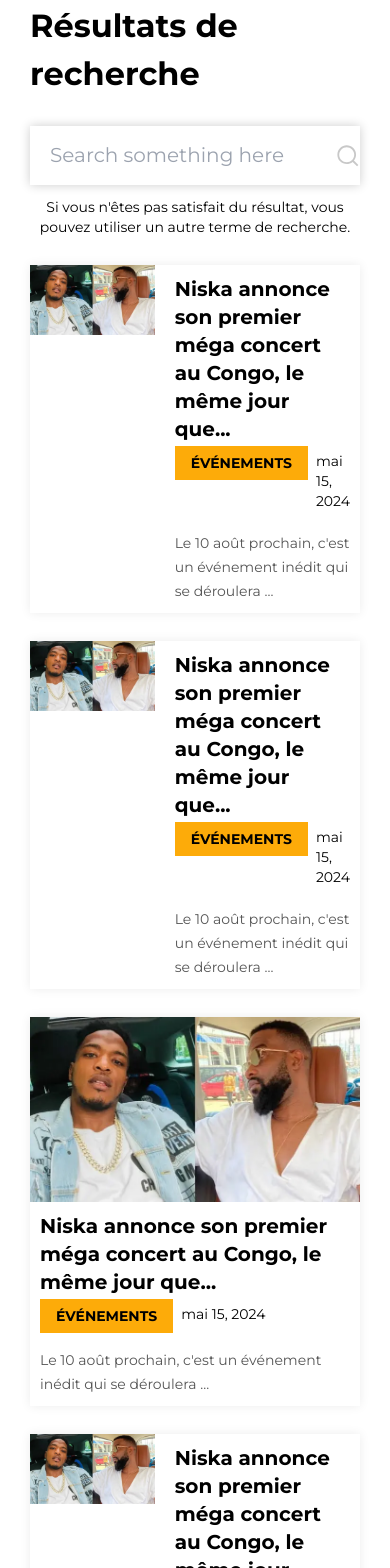
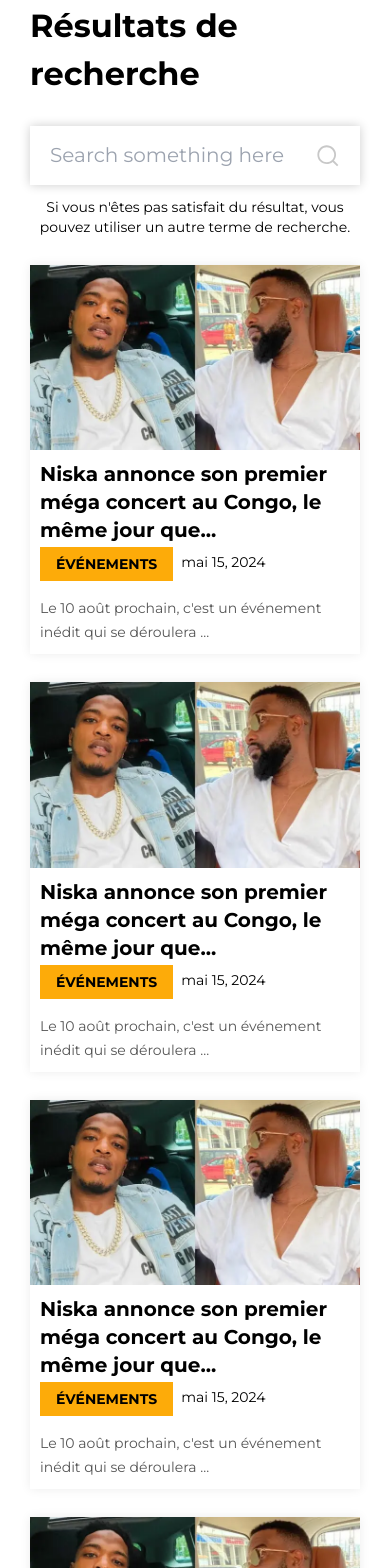
Before and after one commit to JoeMayinzi/mbote.cd, a Next.js app: page /searchpage in a window 390 px wide. Shown: the part 140-1708 px from the top of the page. Built offline with nearby package versions, Linux system fonts and the light colour scheme.

Commit message:
inteigration : make the author page responsie

```diff
--- a/src/app/searchpage/page.jsx
+++ b/src/app/searchpage/page.jsx
@@ -14,7 +14,7 @@
               Résultats de recherche
             </h4>
           </div>
-          <div className="search-shadaw ps-5 mt-7">
+          <div className="search-shadaw px-5 mt-7">
             <form action="#" className="flex items-center">
               <div className=" w-[95%] h-[59px]">
                 <input
@@ -48,56 +48,16 @@
               autre terme de recherche.
             </p>
           </div>
-          <div className=" mt-7 flex gap-5 result-box-shadaw">
+          <div className=" mt-7 block md:flex  gap-5 result-box-shadaw">
             <div>
               <Image
                 className=" w-full h-auto"
-                src={SearchImg}
-                width="410"
-                height="246"
-                alt="search result image"
-              />
-            </div>
-            <div className=" py-[10px] pr-[10px] ">
-              <h3 className="font-extrabold text-xl">
-                <Link href="/">
-                  Niska annonce son premier méga concert au Congo, le même jour
-                  que...
-                </Link>
-              </h3>
-              <div className="mt-2">
-                <div className="flex gap-2">
-                  <div>
-                    <Link
-                      className=" uppercase py-2 px-4 bg-[#fdab09] text-sm font-bold "
-                      href="/"
-                    >
-                      Événements
-                    </Link>
-                  </div>
-                  <span className=" text-sm font-normal">
-                    <time>mai 15, 2024</time>
-                  </span>
-                </div>
-                <div className=" mt-5">
-                  <span className=" text-[#555] text-sm ">
-                    Le 10 août prochain, c'est un événement inédit qui se
-                    déroulera ...
-                  </span>
-                </div>
-              </div>
-            </div>
-          </div>
-          <div className=" mt-7 flex gap-5 result-box-shadaw">
-            <div>
-              <Image
-                className="w-full h-auto"
                 src={SearchImg}
                 objectFit="contain"
                 alt="search result image"
               />
             </div>
-            <div className=" py-[10px] pr-[10px] ">
+            <div className="ps-[10px] md:ps-0 py-[10px] pr-[10px] ">
               <h3 className="font-extrabold text-xl">
                 <Link href="/">
                   Niska annonce son premier méga concert au Congo, le même jour
@@ -166,7 +126,7 @@
               </div>
             </div>
           </div>
-          <div className=" mt-7 flex gap-5 result-box-shadaw">
+          <div className=" mt-7 block md:flex  gap-5 result-box-shadaw">
             <div>
               <Image
                 className=" w-full h-auto"
@@ -175,7 +135,7 @@
                 alt="search result image"
               />
             </div>
-            <div className=" py-[10px] pr-[10px] ">
+            <div className="ps-[10px] md:ps-0 py-[10px] pr-[10px] ">
               <h3 className="font-extrabold text-xl">
                 <Link href="/">
                   Niska annonce son premier méga concert au Congo, le même jour
@@ -205,7 +165,7 @@
               </div>
             </div>
           </div>
-          <div className=" mt-7 flex gap-5 result-box-shadaw">
+          <div className=" mt-7 block md:flex  gap-5 result-box-shadaw">
             <div>
               <Image
                 className=" w-full h-auto"
@@ -214,7 +174,7 @@
                 alt="search result image"
               />
             </div>
-            <div className=" py-[10px] pr-[10px] ">
+            <div className="ps-[10px] md:ps-0 py-[10px] pr-[10px] ">
               <h3 className="font-extrabold text-xl">
                 <Link href="/">
                   Niska annonce son premier méga concert au Congo, le même jour
@@ -244,7 +204,7 @@
               </div>
             </div>
           </div>
-          <div className=" mt-7 flex gap-5 result-box-shadaw">
+          <div className=" mt-7 block md:flex  gap-5 result-box-shadaw">
             <div>
               <Image
                 className=" w-full h-auto"
@@ -253,7 +213,7 @@
                 alt="search result image"
               />
             </div>
-            <div className=" py-[10px] pr-[10px] ">
+            <div className="ps-[10px] md:ps-0 py-[10px] pr-[10px] ">
               <h3 className="font-extrabold text-xl">
                 <Link href="/">
                   Niska annonce son premier méga concert au Congo, le même jour
@@ -283,7 +243,7 @@
               </div>
             </div>
           </div>
-          <div className=" mt-7 flex gap-5 result-box-shadaw">
+          <div className=" mt-7 block md:flex  gap-5 result-box-shadaw">
             <div>
               <Image
                 className=" w-full h-auto"
@@ -292,7 +252,7 @@
                 alt="search result image"
               />
             </div>
-            <div className=" py-[10px] pr-[10px] ">
+            <div className="ps-[10px] md:ps-0 py-[10px] pr-[10px] ">
               <h3 className="font-extrabold text-xl">
                 <Link href="/">
                   Niska annonce son premier méga concert au Congo, le même jour
@@ -322,7 +282,7 @@
               </div>
             </div>
           </div>
-          <div className=" mt-7 flex gap-5 result-box-shadaw">
+          <div className=" mt-7 block md:flex  gap-5 result-box-shadaw">
             <div>
               <Image
                 className=" w-full h-auto"
@@ -331,7 +291,7 @@
                 alt="search result image"
               />
             </div>
-            <div className=" py-[10px] pr-[10px] ">
+            <div className="ps-[10px] md:ps-0 py-[10px] pr-[10px] ">
               <h3 className="font-extrabold text-xl">
                 <Link href="/">
                   Niska annonce son premier méga concert au Congo, le même jour
@@ -361,7 +321,7 @@
               </div>
             </div>
           </div>
-          <div className=" mt-7 flex gap-5 result-box-shadaw">
+          <div className=" mt-7 block md:flex  gap-5 result-box-shadaw">
             <div>
               <Image
                 className=" w-full h-auto"
@@ -370,7 +330,7 @@
                 alt="search result image"
               />
             </div>
-            <div className=" py-[10px] pr-[10px] ">
+            <div className="ps-[10px] md:ps-0 py-[10px] pr-[10px] ">
               <h3 className="font-extrabold text-xl">
                 <Link href="/">
                   Niska annonce son premier méga concert au Congo, le même jour
@@ -400,7 +360,7 @@
               </div>
             </div>
           </div>
-          <div className=" mt-7 flex gap-5 result-box-shadaw">
+          <div className=" mt-7 block md:flex  gap-5 result-box-shadaw">
             <div>
               <Image
                 className=" w-full h-auto"
@@ -409,7 +369,46 @@
                 alt="search result image"
               />
             </div>
-            <div className=" py-[10px] pr-[10px] ">
+            <div className="ps-[10px] md:ps-0 py-[10px] pr-[10px] ">
+              <h3 className="font-extrabold text-xl">
+                <Link href="/">
+                  Niska annonce son premier méga concert au Congo, le même jour
+                  que...
+                </Link>
+              </h3>
+              <div className="mt-2">
+                <div className="flex gap-2">
+                  <div>
+                    <Link
+                      className=" uppercase py-2 px-4 bg-[#fdab09] text-sm font-bold "
+                      href="/"
+                    >
+                      Événements
+                    </Link>
+                  </div>
+                  <span className=" text-sm font-normal">
+                    <time>mai 15, 2024</time>
+                  </span>
+                </div>
+                <div className=" mt-5">
+                  <span className=" text-[#555] text-sm ">
+                    Le 10 août prochain, c'est un événement inédit qui se
+                    déroulera ...
+                  </span>
+                </div>
+              </div>
+            </div>
+          </div>
+          <div className=" mt-7 block md:flex  gap-5 result-box-shadaw">
+            <div>
+              <Image
+                className=" w-full h-auto"
+                src={SearchImg}
+                objectFit="contain"
+                alt="search result image"
+              />
+            </div>
+            <div className="ps-[10px] md:ps-0 py-[10px] pr-[10px] ">
               <h3 className="font-extrabold text-xl">
                 <Link href="/">
                   Niska annonce son premier méga concert au Congo, le même jour
```
